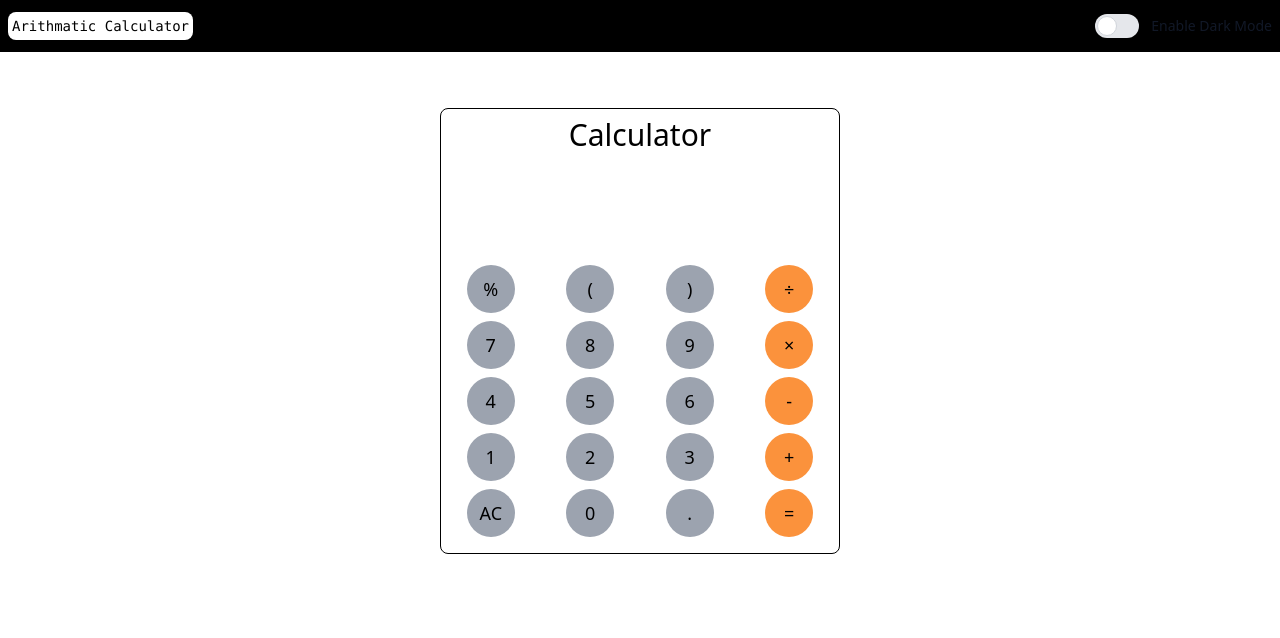
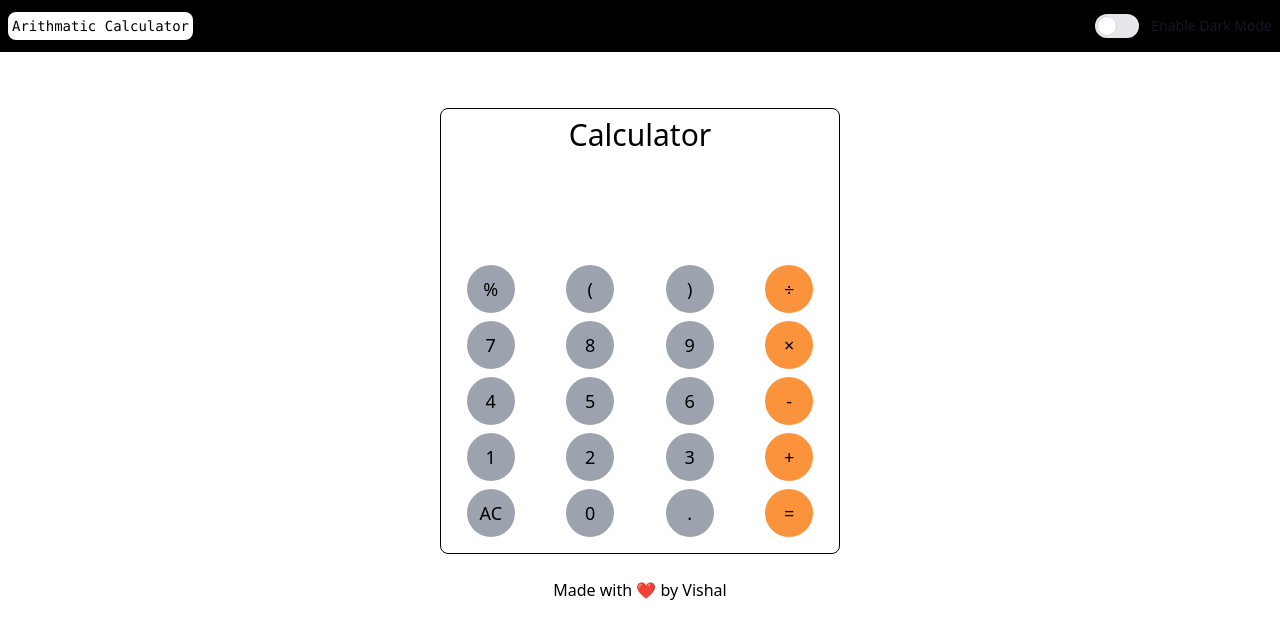
Before and after one commit to vishal-kumaar/simple-calculator, a React (Create React App) app: page / in a window 1280 px wide. Shown: the top 638 px of the page. Built offline with nearby package versions, Linux system fonts and the light colour scheme.

Commit message:
Targeting body classList to toggle mode

```diff
--- a/src/App.js
+++ b/src/App.js
@@ -1,5 +1,6 @@
 import { useState } from "react";
 import Calculator from "./components/Calculator";
+import Footer from "./components/Footer";
 import Navbar from "./components/Navbar";
 
 function App() {
@@ -7,17 +8,22 @@ function App() {
   const toggleMode = () => {
     if (mode === "dark"){
       setMode("light");
+      document.body.classList.add("bg-light");
+      document.body.classList.remove("bg-gray-900");
     }
     else {
       setMode("dark");
+      document.body.classList.add("bg-gray-900");
+      document.body.classList.remove("bg-light");
     }
   }
 
   return (
-    <div className={`${mode==="dark" ? "bg-gray-900" : "bg-light"} h-screen`}>
+    <>
       <Navbar mode={mode} toggleMode={toggleMode} />
-        <Calculator mode={mode} />
-    </div>
+      <Calculator mode={mode} />
+      <Footer mode={mode}/>
+    </>
   );
 }
 
```
